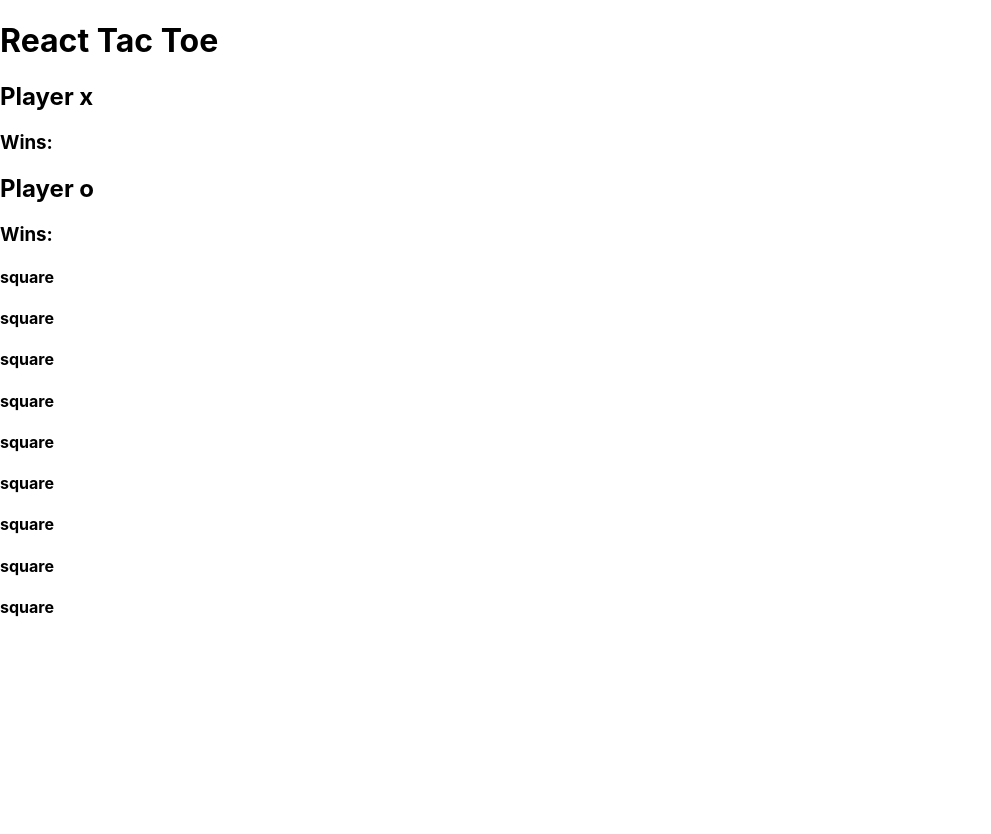
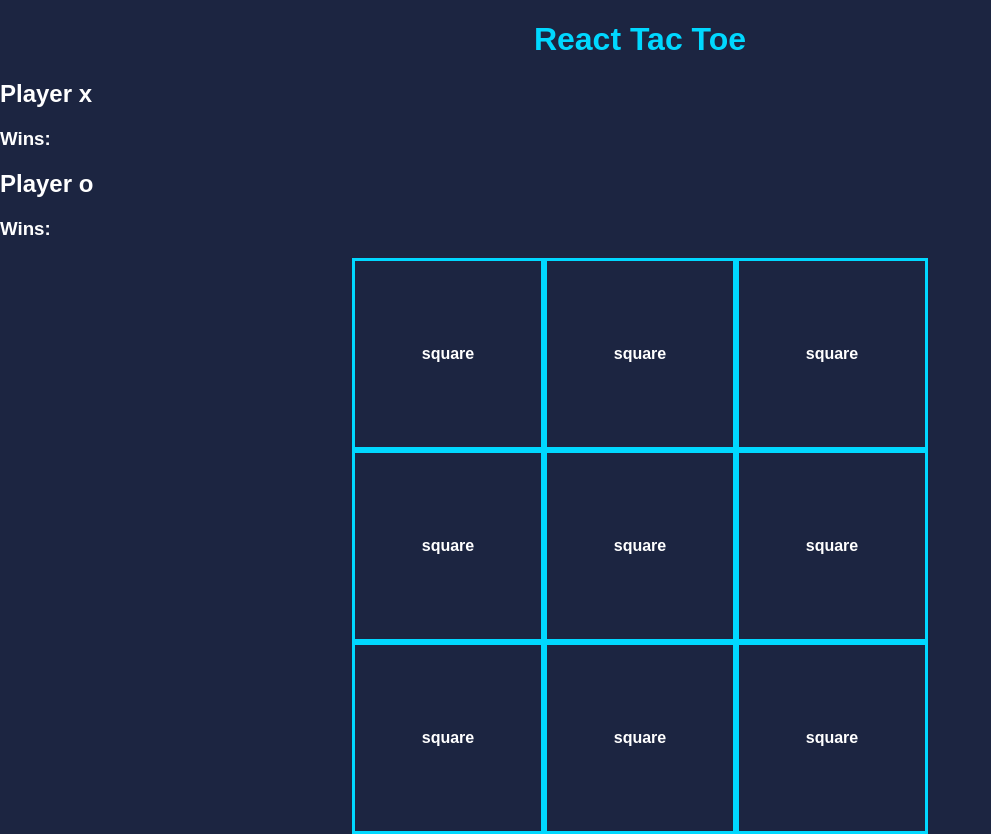
Before and after one commit to ryanshipley/react-helloworld, a React (Create React App) app: page / in a window 1280 px wide. Shown: the whole page, without its empty margins (0-991 px from the left). Before the commit the page ends 800 px from the top, so only its background shows below. Built offline with nearby package versions, Linux system fonts and the light colour scheme.

Commit message:
styles app

```diff
--- a/src/App.js
+++ b/src/App.js
@@ -3,6 +3,7 @@
 import Player from "./components/Player";
 import Board from "./components/Board";
 import './App.css';
+import "./style.css";
 
 function App() {
   return (
--- /dev/null
+++ b/src/style.css
@@ -0,0 +1,70 @@
+
+:root {
+    --dark-cerulean: #124e78;
+    --maastricht-blue: #0b132b;
+    --yankees-blue: #1C2541;
+    --sea-serpent: #5bc0be;
+    --aquamarine: #6fffe9;
+    --react: #00d8ff;
+  }
+
+  html {
+    background: var(--yankees-blue);
+  }
+  body {
+    margin: 0;
+    font-family: 'Montserrat', sans-serif;
+    color: white;
+  }
+
+
+.container > div {
+    display: flex;
+    background: var(--yankees-blue);
+    flex-wrap: wrap;
+    justify-content: space-around;
+    min-height: 60vh;
+    align-items: flex-start;
+
+  }
+
+  .board {
+    flex-basis: 60%;
+    display: grid;
+    grid-template-columns: 15vw 15vw 15vw;
+    grid-template-rows: 15vw 15vw 15vw;
+    color: white;
+    justify-items: stretch;
+    justify-content: center;
+  }
+
+  .board  div {
+    display: flex;
+    align-items: center;
+    border: 3px solid var(--react);
+  }
+
+  h4 {
+    text-align: center;
+    flex-basis: 100%;
+    align-self: center;
+  }
+
+  .X, .O {
+    flex-basis: 45%;
+    text-align: center;
+  }
+
+  .X {
+    color: var(--sea-serpent);
+  }
+
+  .O {
+    color: var(--aquamarine);
+  }
+  h1 {
+    flex-basis: 60%;
+    color: var(--react);
+    text-align: center;
+
+  }
```
